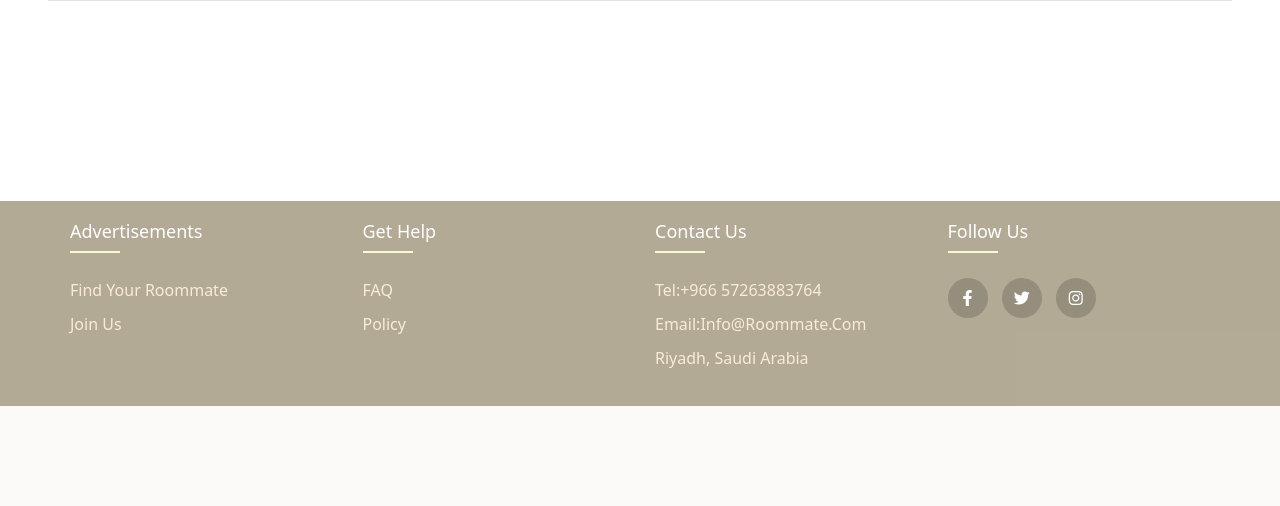
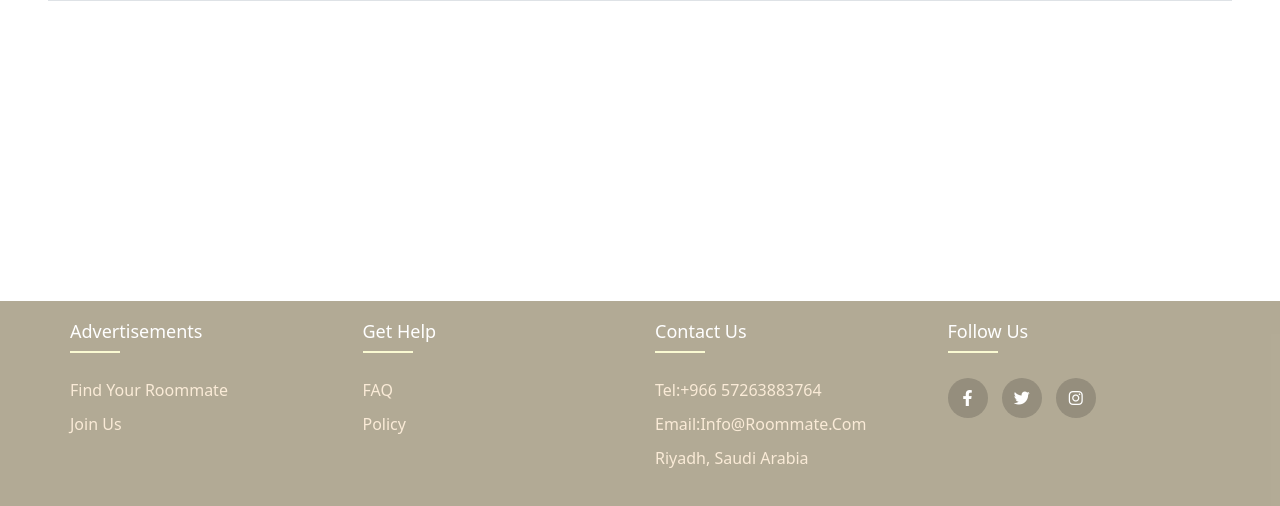
Before and after one commit to Aseelalshammrani/Roommate, a Django app: page /success_page/ in a window 1280 px wide. Shown: the part 429-935 px from the top of the page. Before the commit the page ends 835 px from the top, so only its background shows below. Run offline with Django 5.2, Linux system fonts and the light colour scheme.

Commit message:
Finally done project

```diff
--- a/RoommateProject/accounts/templates/accounts/success_page.html
+++ b/RoommateProject/accounts/templates/accounts/success_page.html
@@ -5,8 +5,8 @@
 
 {% block content %}
 <style>
-    .none{
-    margin-bottom: 200px;
+.none{
+    margin-bottom: 300px;
 }
 </style>
 
--- a/RoommateProject/advertisements/templates/advertisements/advertisement_details.html
+++ b/RoommateProject/advertisements/templates/advertisements/advertisement_details.html
@@ -130,6 +130,9 @@
     <div class="profile d-flex gap-2 align-items-center p-2">
       <a href="{% url 'accounts:user_profile' advertisement.user.id %}"><img src="{{advertisement.user.profile.personal_image.url}}" height="50" width="50" class="rounded"></a>
     <h4>Hosted by {{advertisement.user.first_name}} {{advertisement.user.last_name}}</h4>
+    {% if advertisement.user.validation.validated == True %}
+    <span class="material-symbols-outlined text-success">verified</span>
+    {%endif%}
     </div>
   </div>
 </div>
```
Also changed, not shown: RoommateProject/media/images/id-card_1.png (added).
